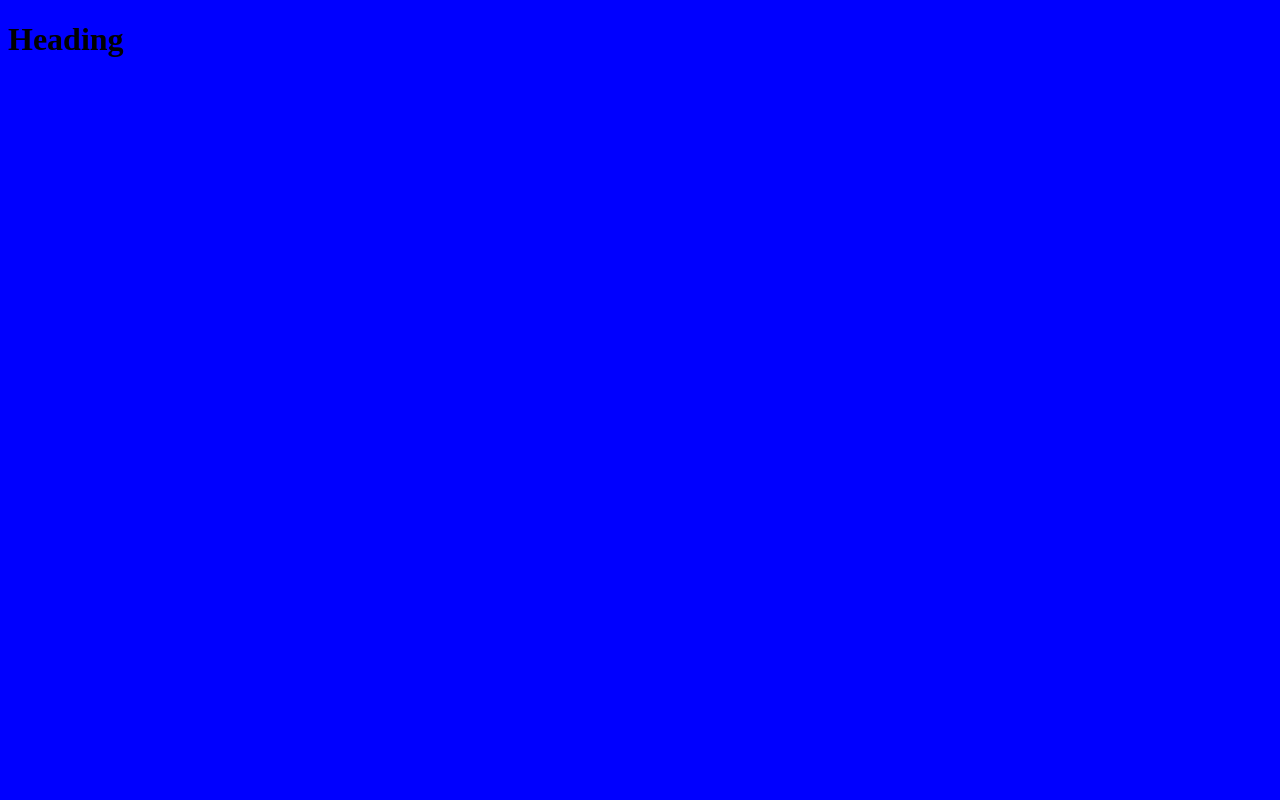
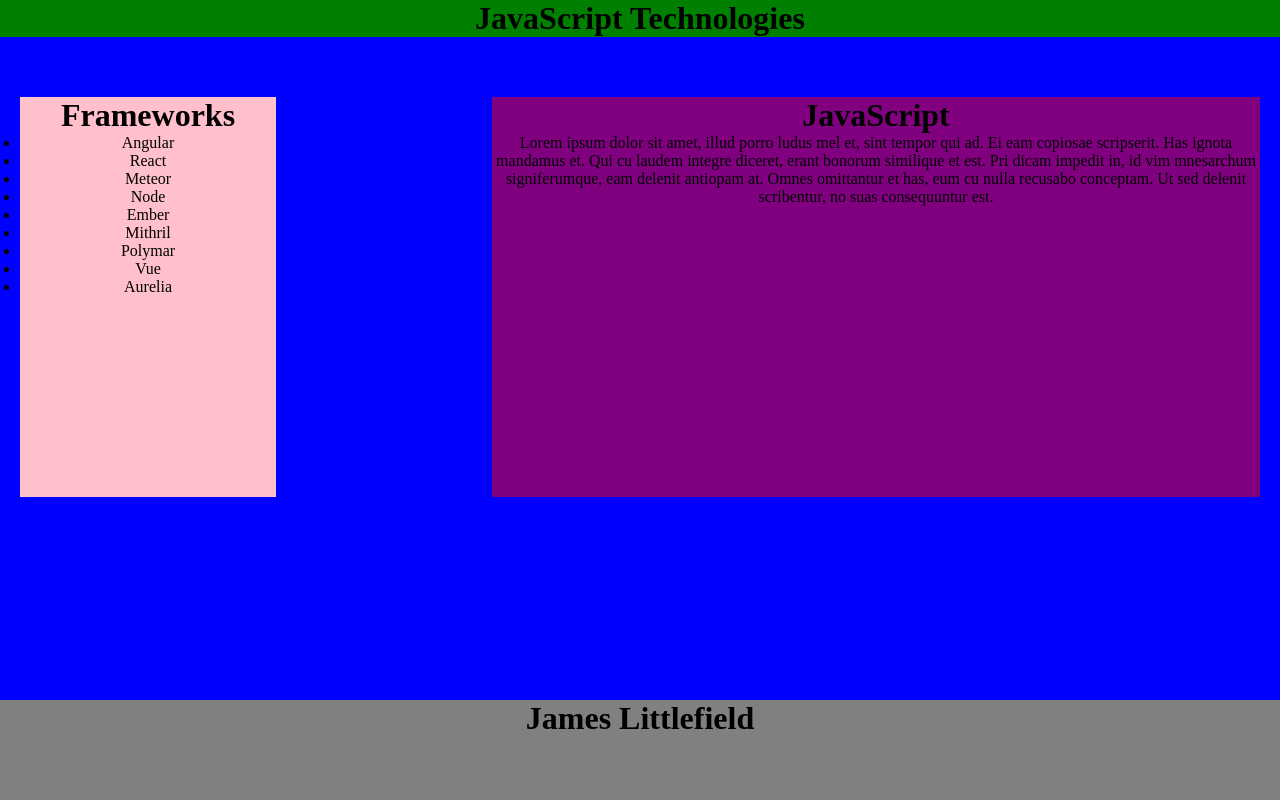
Before and after one commit to musicteachj/WebLanguagesSite, a plain HTML site: page index.html in a window 1280 px wide. Drawn offline with Linux system fonts and the light colour scheme.

Commit message:
add html css structure
change to JavaScript frameworks, add structure and styles

```diff
--- a/assets/style/styles.css
+++ b/assets/style/styles.css
@@ -1,3 +1,55 @@
+* {
+	margin: 0;
+	padding: 0;
+}
+
 body {
 	background-color: blue;
 }
+
+#header {
+	margin: 0 auto;
+	background-color: green;
+	text-align: center;
+	width: 100%;
+}
+
+#container {
+	width: 100%;
+	float: left;
+	margin: 0 auto;
+}
+
+#left {
+	width: 20%;
+	float: left;
+	height: 400px;
+	background-color: pink;
+	text-align: center;
+	margin: 60px 20px 0px 20px;
+	display: block;
+}
+
+#info {
+	width: 60%;
+	float: right;
+	height: 400px;
+	background-color: purple;
+	text-align: center;
+	margin: 60px 20px 0px 20px;
+	display: block;
+}
+
+#footer {
+	background-color: grey;
+	float: left;
+	height: 100px;
+	width: 100%;
+	text-align: center;
+	margin-top: 20px;
+	position: absolute;
+	bottom: 0;
+}
+
+#footer h1 {
+}
--- a/index.html
+++ b/index.html
@@ -1,7 +1,7 @@
 <!DOCTYPE html>
 <html lang="en-US">
 <head>
-	<title>Popular Web Technologies</title>
+	<title>JavaScript Technologies</title>
 	<meta charset="utf-8">
 	<meta name="viewport" content="width=device-width, initial-scale=1.0">
 
@@ -9,8 +9,42 @@
 	<link rel="stylesheet" type="text/css" href="assets/style/styles.css">
 </head>
 <body>
-	<h1>Heading</h1>
 
+	<!-- Header -->
+	<div id="header">
+		<h1>JavaScript Technologies</h1>
+	</div>
+
+	<!-- Container div -->
+	<div id="container">
+
+		<!-- Left column -->
+		<div id="left">
+			<h1>Frameworks</h1>
+			<ul>
+				<li>Angular</li>
+				<li>React</li>
+				<li>Meteor</li>
+				<li>Node</li>
+				<li>Ember</li>
+				<li>Mithril</li>
+				<li>Polymar</li>
+				<li>Vue</li>
+				<li>Aurelia</li>
+			</ul>
+		</div>
+
+		<!-- Info container -->
+		<div id="info">
+			<h1>JavaScript</h1>
+			<p>Lorem ipsum dolor sit amet, illud porro ludus mel et, sint tempor qui ad. Ei eam copiosae scripserit. Has ignota mandamus et. Qui cu laudem integre diceret, erant bonorum similique et est. Pri dicam impedit in, id vim mnesarchum signiferumque, eam delenit antiopam at. Omnes omittantur et has, eum cu nulla recusabo conceptam. Ut sed delenit scribentur, no suas consequuntur est.</p>
+		</div>
+	</div><!-- End of Container -->
+
+	<!-- Footer -->
+	<div id="footer">
+		<h1>James Littlefield</h1>
+	</div>
 
 </body><!-- end of body -->
 </html><!-- James Littlefield -->
```
